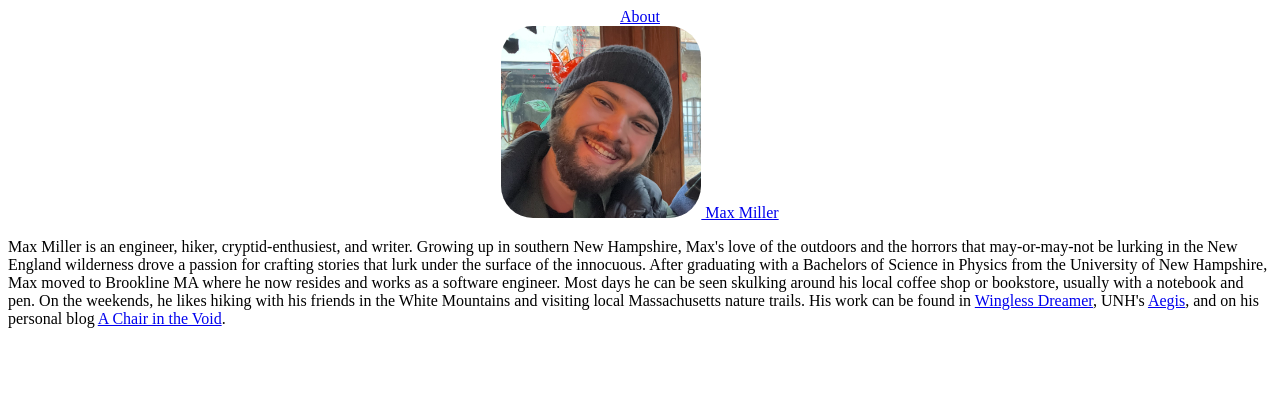
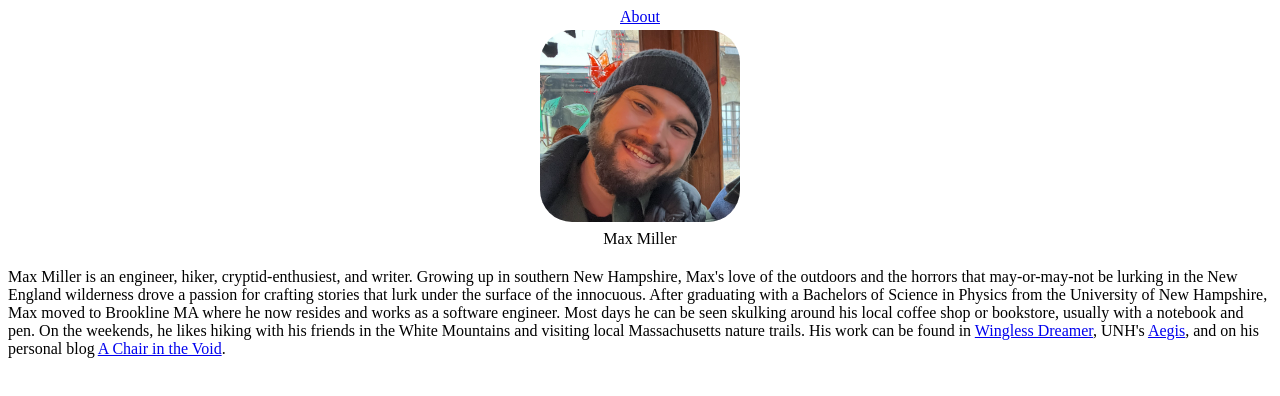
Before and after one commit to mam1101/max-miller-blog, a plain HTML site: page web/index.html in a window 1280 px wide. Drawn offline with Linux system fonts and the light colour scheme.

Commit message:
updates pages

```diff
--- a/web/assets/css/styles.css
+++ b/web/assets/css/styles.css
@@ -25,9 +25,11 @@ body {
     display: flex;
     flex-direction: column;
     align-items: center;
+    padding: 0.25rem;
 }
 
 .profile-card img {
     border-radius: 2rem;
     max-width: 200px;
+    margin-bottom: 0.25rem;
 }
--- a/web/index.html
+++ b/web/index.html
@@ -18,10 +18,10 @@
   </header>
   <main>
     <div class="profile-card">
-      <a class="h-card" href="https://maxmiller.ink/">
+      <a class="h-card" href="http://maxmiller.ink/">
         <img src="/assets/img/profile.png" alt="" />
-        Max Miller
       </a>
+      <span>Max Miller</span>
     </div>
     <article>
       <p>
```
